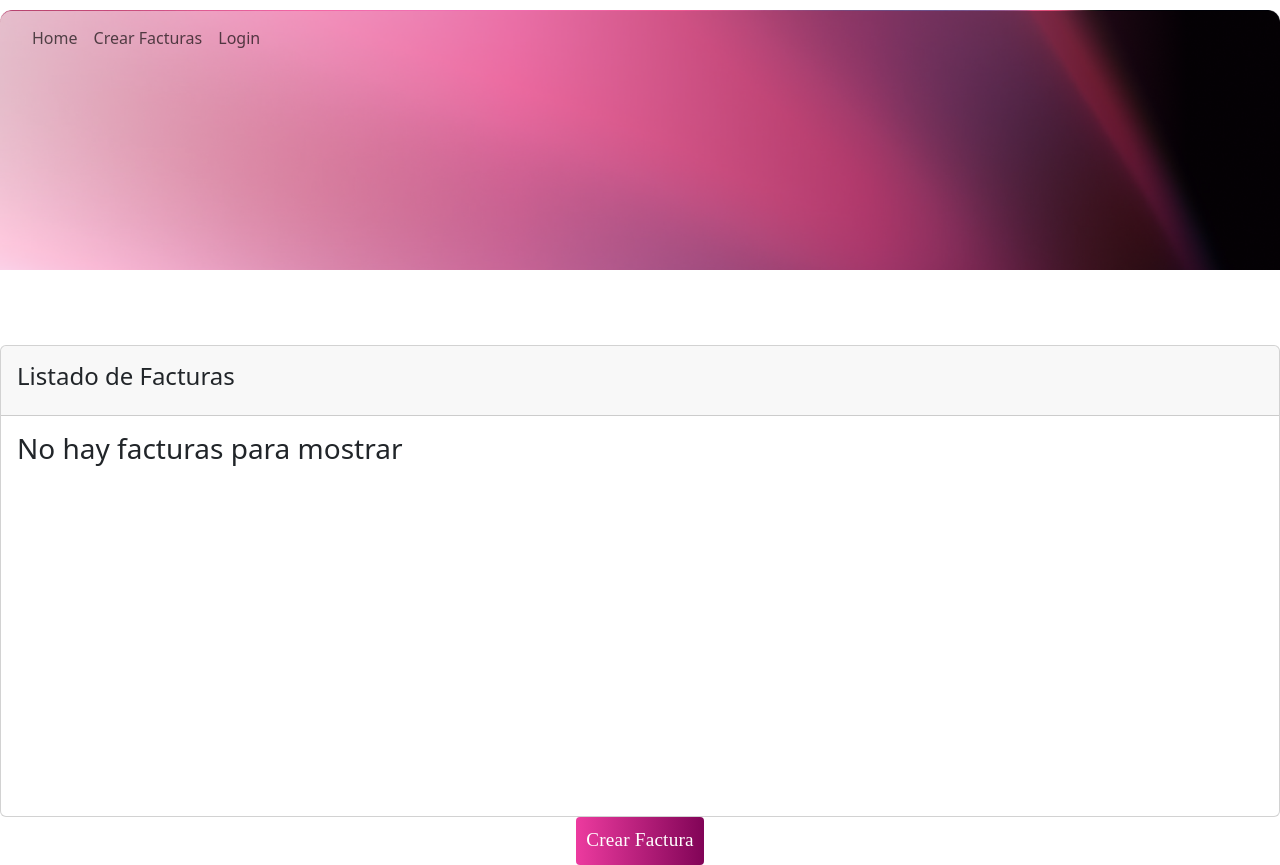
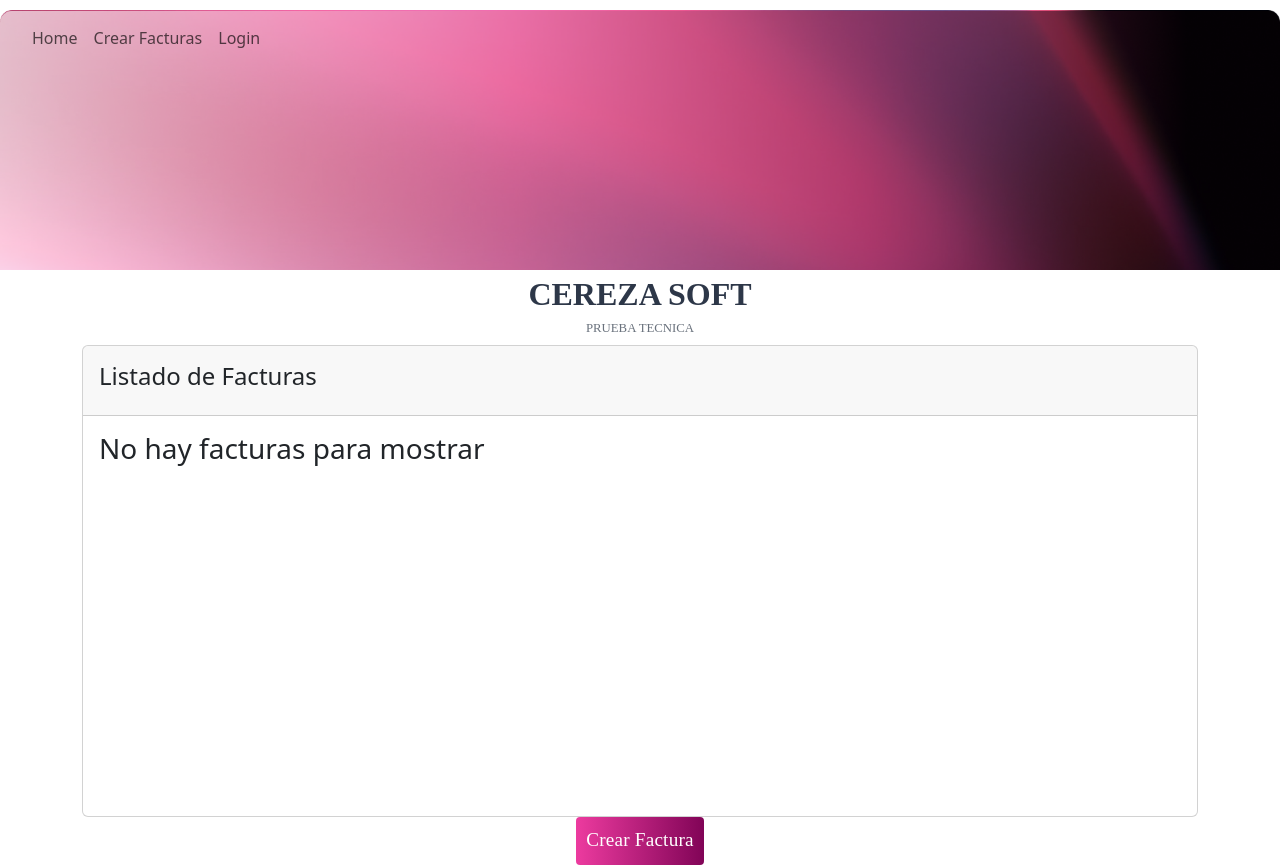
Before and after one commit to noedenisel/cereza-PruebaTecnica, a React (Create React App) app: page / in a window 1280 px wide. Built offline with nearby package versions, Linux system fonts and the light colour scheme.

Commit message:
Styles home

```diff
--- a/src/App.css
+++ b/src/App.css
@@ -7,11 +7,11 @@
   pointer-events: none;
 }
 
-/* @media (prefers-reduced-motion: no-preference) {
+@media (prefers-reduced-motion: no-preference) {
   .App-logo {
     animation: App-logo-spin infinite 20s linear;
   }
-} */
+}
 
 /* .App-header {
   background-color: #282c34;
--- a/src/views/Home/Home.module.css
+++ b/src/views/Home/Home.module.css
@@ -1,31 +1,16 @@
-.h1 {
+.h1{
   margin-top: -5px;
   text-align: center;
   font-family: 'Montserrat';
   font-weight: 600;
   font-size: 2rem;
-  color: white;
+  color: #2D3748;
 }
 
-.h2 {
-  font-size: 0.8rem;
+.h2{
+  font-size: .8rem;
   text-align: center;
   font-family: 'Montserrat';
   font-weight: 500;
-  color: white;
+  color: #6A727D;
 }
-
-
-  /* .card {
-    width: 25%;
-    height: auto;
-    box-shadow: 0px 4px 21px 5px rgba(0, 0, 0, 0.09);
-    border-radius: 8px;
-    border: none;
-}
-
-  .cardBody{
-    flex: 1 1 auto;
-    padding: var(--bs-card-spacer-y) var(--bs-card-spacer-x);
-    color: var(--bs-card-color);
-  } */
--- a/src/views/Home/home.jsx
+++ b/src/views/Home/home.jsx
@@ -7,7 +7,7 @@ import styles from './Home.module.css';
 
 export default function Home() {
   return (
-    <div >
+    <div className="container">
       <header>
         <h1 className={styles.h1}>CEREZA SOFT</h1>
         <h2 className={styles.h2}>PRUEBA TECNICA</h2>
```
